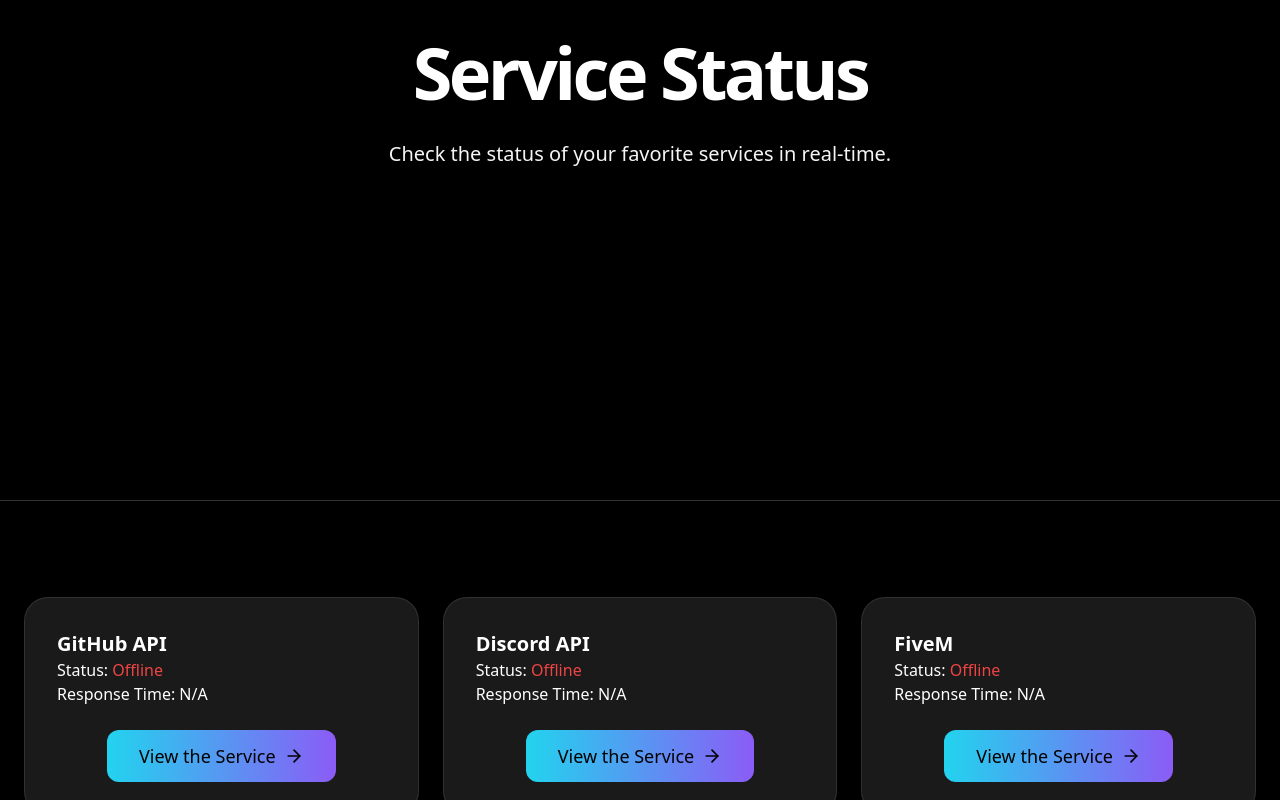
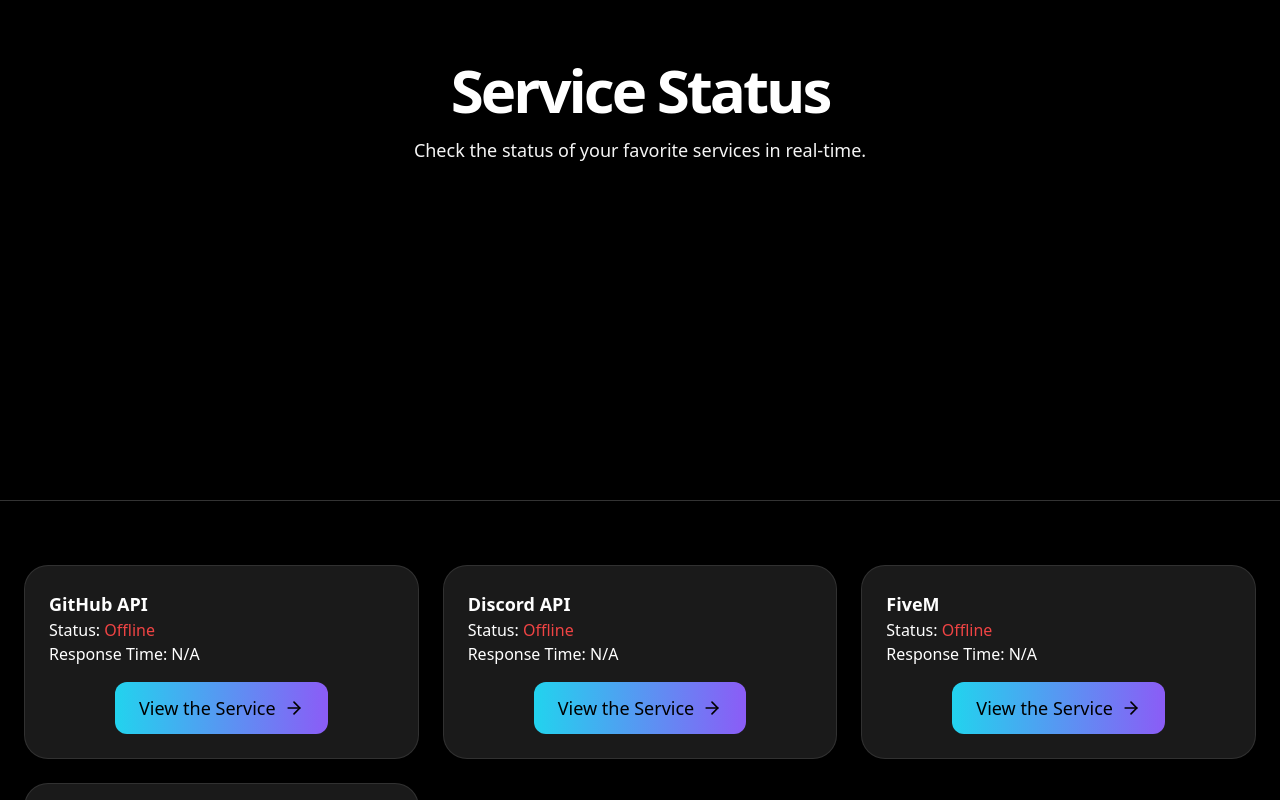
Before and after one commit to Lucentix/Lucentix.github.io, a Next.js app: page /watchdog in a window 1280 px wide. Shown: the part 300-1100 px from the top of the page. Built offline with nearby package versions, Linux system fonts and the light colour scheme; no server answers.

Commit message:
added some Stuff

```diff
--- a/app/watchdog/page.tsx
+++ b/app/watchdog/page.tsx
@@ -9,6 +9,7 @@
   { name: "GitHub API", url: "https://api.github.com" },
   { name: "Discord API", url: "https://discordstatus.com/api/v2/status.json" },
   { name: "FiveM", url: "https://servers-frontend.fivem.net/api/servers/stream" },
+  { name: "Lucentix Server", url: "https://x-service.site/" },
 ];
 
 interface ServiceStatus {
@@ -51,7 +52,7 @@
         </div>
       </header>
 
-      <section className="relative flex min-h-screen items-center justify-center pt-1">
+      <section className="relative flex min-h-screen items-center justify-center pt-6">
         <div className="absolute inset-0 overflow-hidden">
           <motion.path
             initial={{ pathLength: 0, opacity: 0 }}
@@ -91,19 +92,19 @@
             initial={{ opacity: 0, y: 20 }}
             animate={{ opacity: 1, y: 0 }}
             transition={{ duration: 1 }}
-            className="mx-auto max-w-3xl space-y-8"
+            className="mx-auto max-w-3xl space-y-4"
           >
-            <h1 className="text-4xl font-bold tracking-tighter sm:text-5xl md:text-6xl lg:text-7xl">
+            <h1 className="text-3xl font-bold tracking-tighter sm:text-4xl md:text-5xl lg:text-6xl text-white">
               Service Status
             </h1>
-            <p className="mx-auto max-w-2xl text-muted text-gray-400 sm:text-xl">
+            <p className="mx-auto max-w-2xl text-muted text-gray-400 sm:text-lg mt-3">
               Check the status of your favorite services in real-time.
             </p>
           </motion.div>
         </div>
       </section>
 
-      <section className="relative z-10 border-t border-white/20 bg-black py-24">
+      <section className="relative z-10 border-t border-white/20 bg-black py-16">
         <div className="container px-6">
           <div className="grid grid-cols-1 md:grid-cols-2 lg:grid-cols-3 gap-6">
             {statuses.map((service, index) => (
@@ -112,9 +113,9 @@
                 initial={{ opacity: 0, y: 20 }}
                 animate={{ opacity: 1, y: 0 }}
                 transition={{ duration: 0.5 }}
-                className="group rounded-3xl border border-white/10 bg-white/10 p-8 backdrop-blur-lg transition-colors hover:border-cyan-400/50"
+                className="group rounded-3xl border border-white/10 bg-white/10 p-6 backdrop-blur-lg transition-colors hover:border-cyan-400/50"
               >
-                <h2 className="text-xl font-semibold">{service.name}</h2>
+                <h2 className="text-lg font-semibold">{service.name}</h2>
                 <p>
                   Status:{" "}
                   <span
@@ -128,13 +129,13 @@
                   </span>
                 </p>
                 <p>Response Time: {service.responseTime}</p>
-                <div className="flex justify-center mt-6">
+                <div className="flex justify-center mt-4">
                   <a
                     href={service.url}
                     target="_blank"
                     rel="noopener noreferrer"
                   >
-                    <button className="bg-gradient-to-r from-cyan-400 to-violet-500 text-lg text-black hover:from-cyan-500 hover:to-violet-600 px-8 py-3 rounded-xl flex items-center">
+                    <button className="bg-gradient-to-r from-cyan-400 to-violet-500 text-lg text-black hover:from-cyan-500 hover:to-violet-600 px-6 py-3 rounded-xl flex items-center">
                       View the Service <ArrowRight className="ml-2 h-5 w-5" />
                     </button>
                   </a>
```
